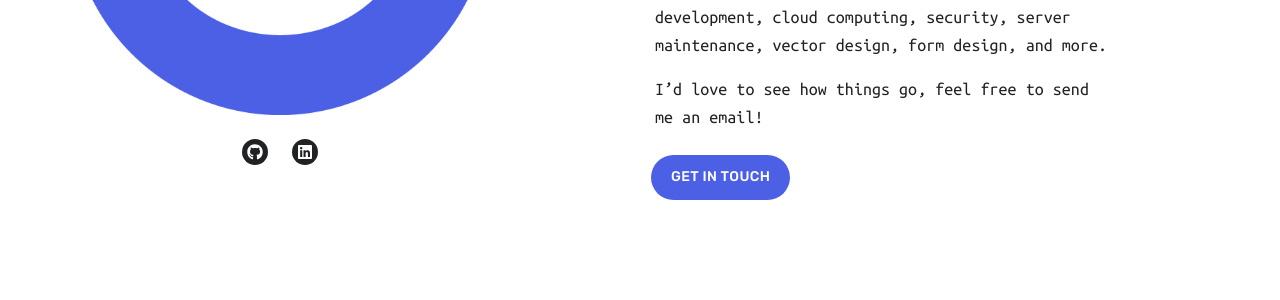
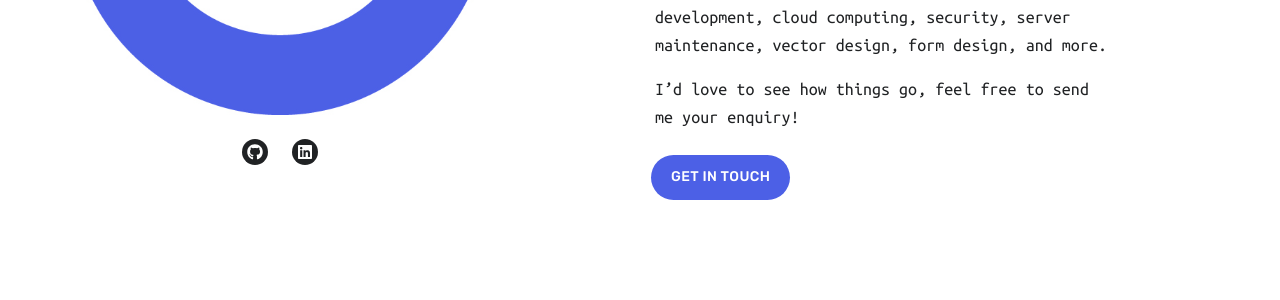
Before and after one commit to raymondhua/raymondhua.github.io, a Jekyll site: the page built from index.html, in a window 1280 px wide and 900 px high, scrolled down 5295 px. Shown: the part 435-735 px from the top of the window. Built offline with Jekyll 4.4.1, drawn with Linux system fonts in a browser that asks for light colours; nearby versions of some CDN libraries.

Commit message:
Changed contact form

```diff
--- a/_includes/section__about.html
+++ b/_includes/section__about.html
@@ -24,7 +24,11 @@
       </p>
 
       <p>My skills include software development, web development, cloud computing, security, server maintenance, vector design, form design, and more.</p>
+      {% if site.data.settings.contact_settings.email_address != '' %}
       <p>I’d love to see how things go, feel free to send me an email!</p>
+      {% else %}
+      <p>I’d love to see how things go, feel free to send me your enquiry!</p>
+      {% endif %}
 
       <a href="#" class="cta button--fill contact-trigger js-contact">Get in Touch</a>
     </div>
```
